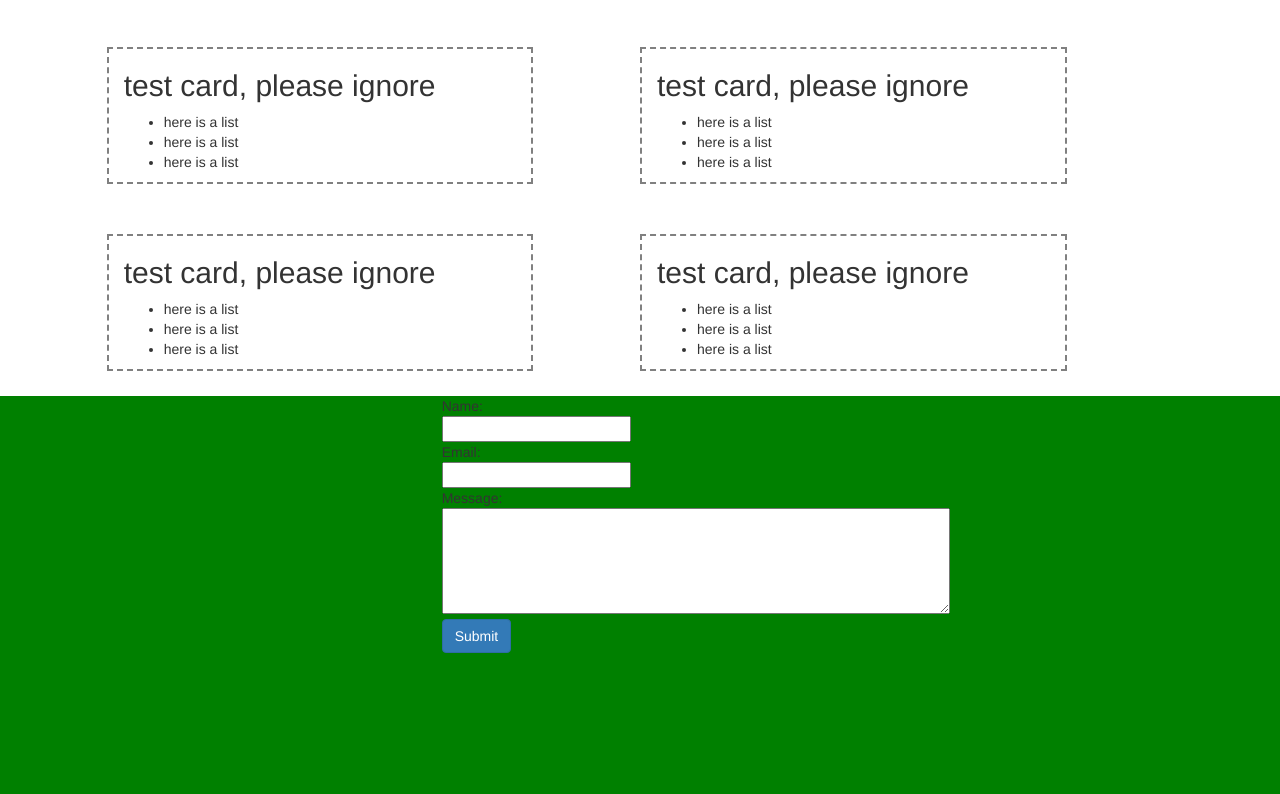
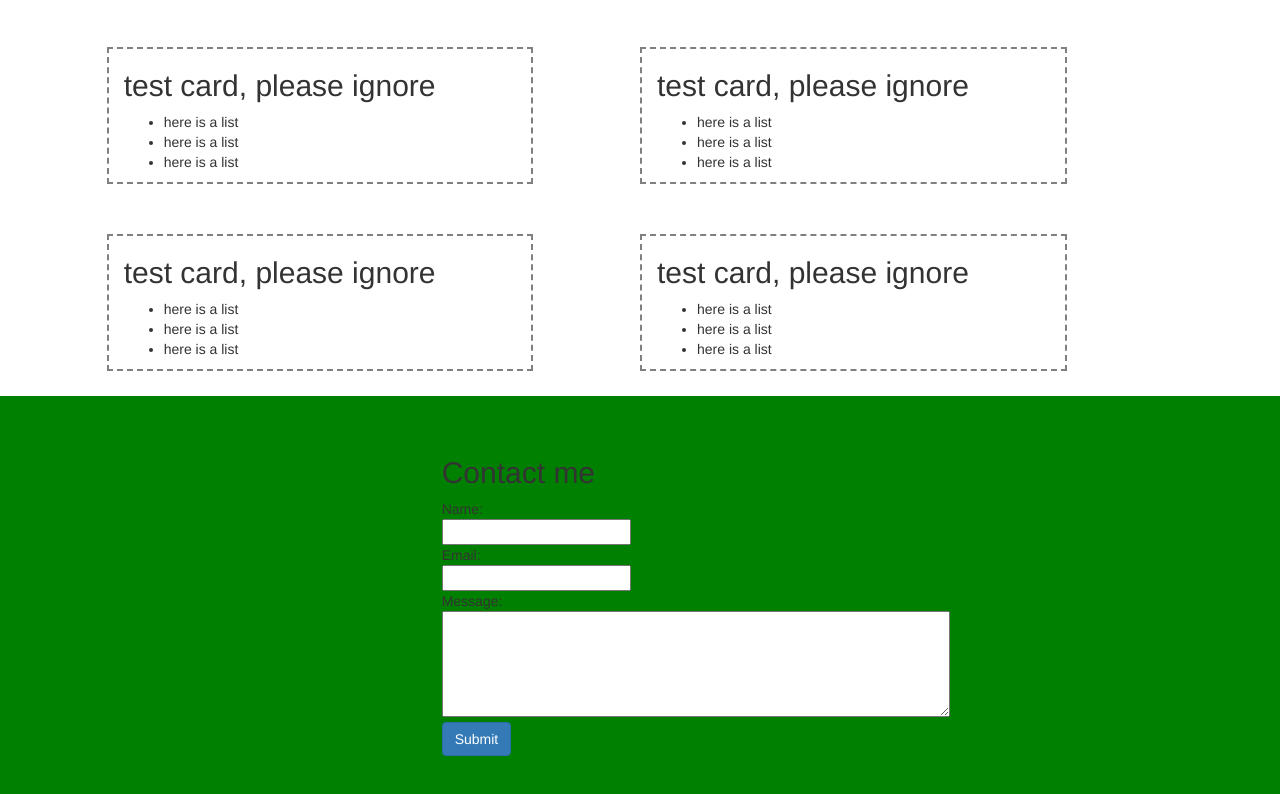
Before and after one commit to deleteriousEffect/portfolio_site, a website: page front_end/index.html in a window 1280 px wide. Shown: the part 637-1431 px from the top of the page. Drawn offline with nearby package versions, Linux system fonts and the light colour scheme.

Commit message:
head header and center form

```diff
--- a/front_end/app/components/footer/footerView.html
+++ b/front_end/app/components/footer/footerView.html
@@ -1,5 +1,6 @@
 <footer>
   <form novalidate class="col-md-8 col-md-offset-4" action="" method="post">
+  <h2>Contact me</h2>
     Name: </br>
     <input type="text"></input></br>
     Email: </br>
--- a/front_end/assets/styles/sass/_footer.sass
+++ b/front_end/assets/styles/sass/_footer.sass
@@ -1,3 +1,8 @@
+@import 'mixins'
+
 footer
   background-color: green
   height: 400px
+
+form
+  @extend %vertical-align
```
Also changed, not shown: front_end/assets/styles/css/custom.css.
